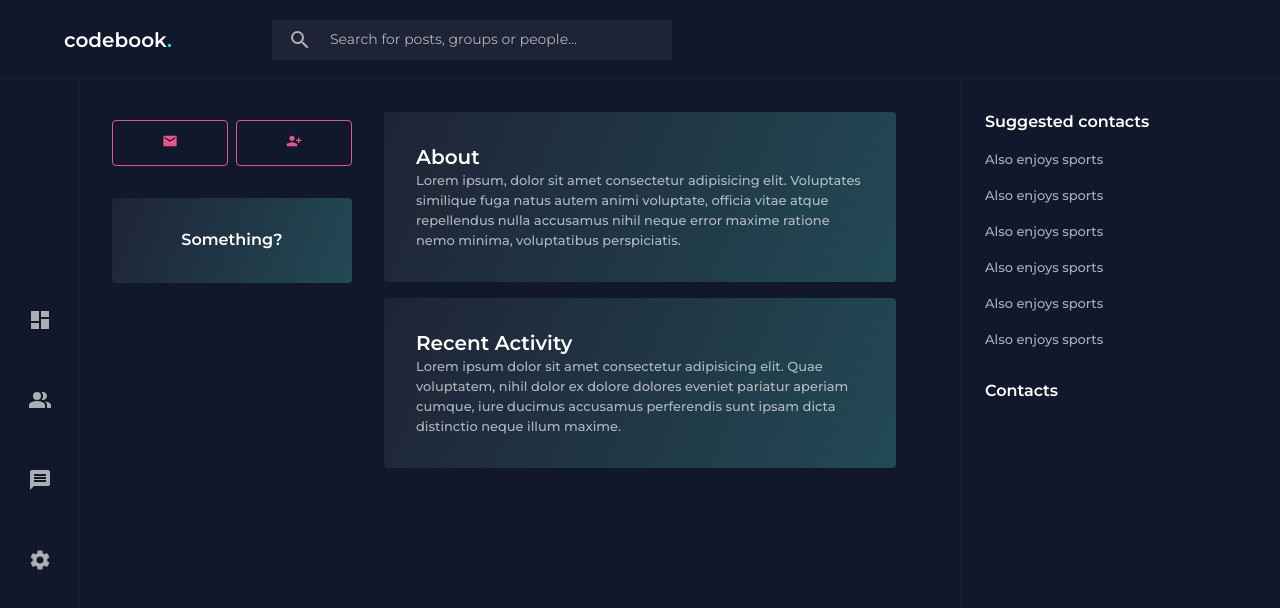
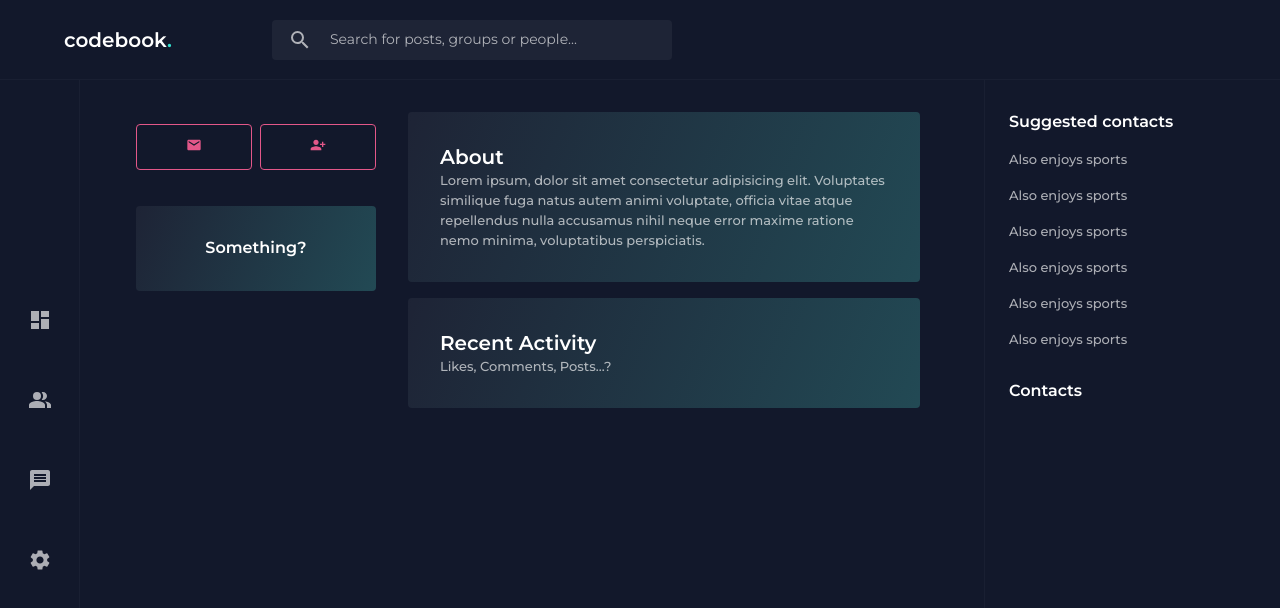
Before and after one commit to The-Hackstreet-Boys/Codebook, a Next.js app: page /profile in a window 1280 px wide. Shown: the top 608 px of the page. Built offline with nearby package versions, Linux system fonts and the light colour scheme; no server answers.

Commit message:
Slight adjustments - removed Layout component in ProfileLayout and added it in pages/profile.

```diff
--- a/components/ProfileLayout/index.tsx
+++ b/components/ProfileLayout/index.tsx
@@ -2,7 +2,6 @@ import { useUser } from '@auth0/nextjs-auth0';
 import { FC } from 'react';
 import { MdMail, MdPersonAddAlt1 } from 'react-icons/md';
 
-import Layout from '../Layout';
 import RightSidebar from '../RightSidebar';
 import Avatar from '../elements/Avatar';
 import Button from '../elements/Button';
@@ -15,7 +14,6 @@ const ProfileLayout: FC = () => {
   const { user } = useUser();
 
   return (
-    <Layout>
     <ProfileContainer>
       <ProfileSideContainer>
         {user && (
@@ -31,7 +29,7 @@ const ProfileLayout: FC = () => {
             </Flexbox>
           </Card>
         )}
-          <Flexbox direction="row" gap="0.5rem" m="0.5rem" isFullWidth>
+        <Flexbox direction="row" gap="0.5rem" m="0.75rem" isFullWidth>
           <Button color="secondary" isFullWidth>
             <MdMail />
           </Button>
@@ -51,25 +49,19 @@ const ProfileLayout: FC = () => {
         <Card>
           <Typography variant="h4">About</Typography>
           <Typography variant="p">
-              Lorem ipsum, dolor sit amet consectetur adipisicing elit.
-              Voluptates similique fuga natus autem animi voluptate, officia
-              vitae atque repellendus nulla accusamus nihil neque error maxime
-              ratione nemo minima, voluptatibus perspiciatis.
+            Lorem ipsum, dolor sit amet consectetur adipisicing elit. Voluptates
+            similique fuga natus autem animi voluptate, officia vitae atque
+            repellendus nulla accusamus nihil neque error maxime ratione nemo
+            minima, voluptatibus perspiciatis.
           </Typography>
         </Card>
         <Card>
           <Typography variant="h4">Recent Activity</Typography>
-            <Typography variant="p">
-              Lorem ipsum dolor sit amet consectetur adipisicing elit. Quae
-              voluptatem, nihil dolor ex dolore dolores eveniet pariatur aperiam
-              cumque, iure ducimus accusamus perferendis sunt ipsam dicta
-              distinctio neque illum maxime.
-            </Typography>
+          <Typography variant="p">Likes, Comments, Posts...?</Typography>
         </Card>
       </Flexbox>
       <RightSidebar></RightSidebar>
     </ProfileContainer>
-    </Layout>
   );
 };
 
--- a/components/ProfileLayout/styles.ts
+++ b/components/ProfileLayout/styles.ts
@@ -5,8 +5,8 @@ export const ProfileContainer = styled.div`
   width: 100%;
   display: grid;
   grid-template-columns: 20% auto 20rem;
-  grid-template-rows: 1fr auto;
   gap: 2rem;
+  margin: 0 1.5rem;
 `;
 
 export const ProfileSideContainer = styled.div`
--- a/pages/profile.tsx
+++ b/pages/profile.tsx
@@ -1,9 +1,14 @@
 import { FC } from 'react';
 
+import Layout from '../components/Layout';
 import ProfileLayout from '../components/ProfileLayout';
 
 const Profile: FC = () => {
-  return <ProfileLayout></ProfileLayout>;
+  return (
+    <Layout>
+      <ProfileLayout></ProfileLayout>
+    </Layout>
+  );
 };
 
 export default Profile;
```
Lines whose indentation alone changed are shown as unchanged.
